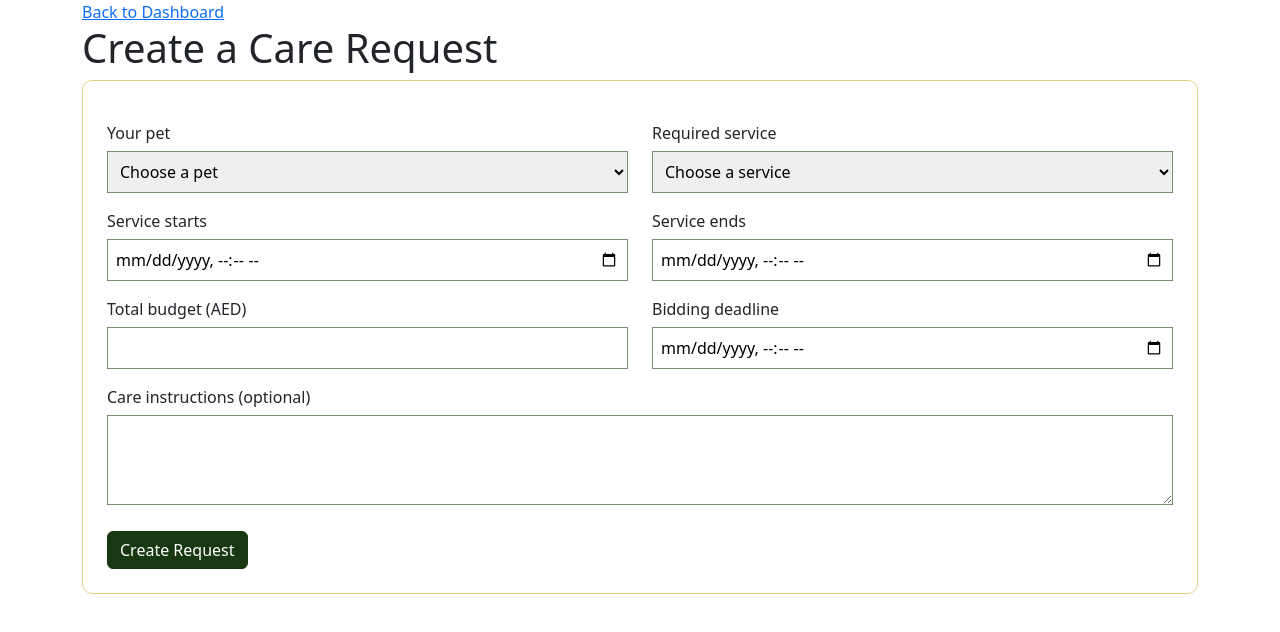
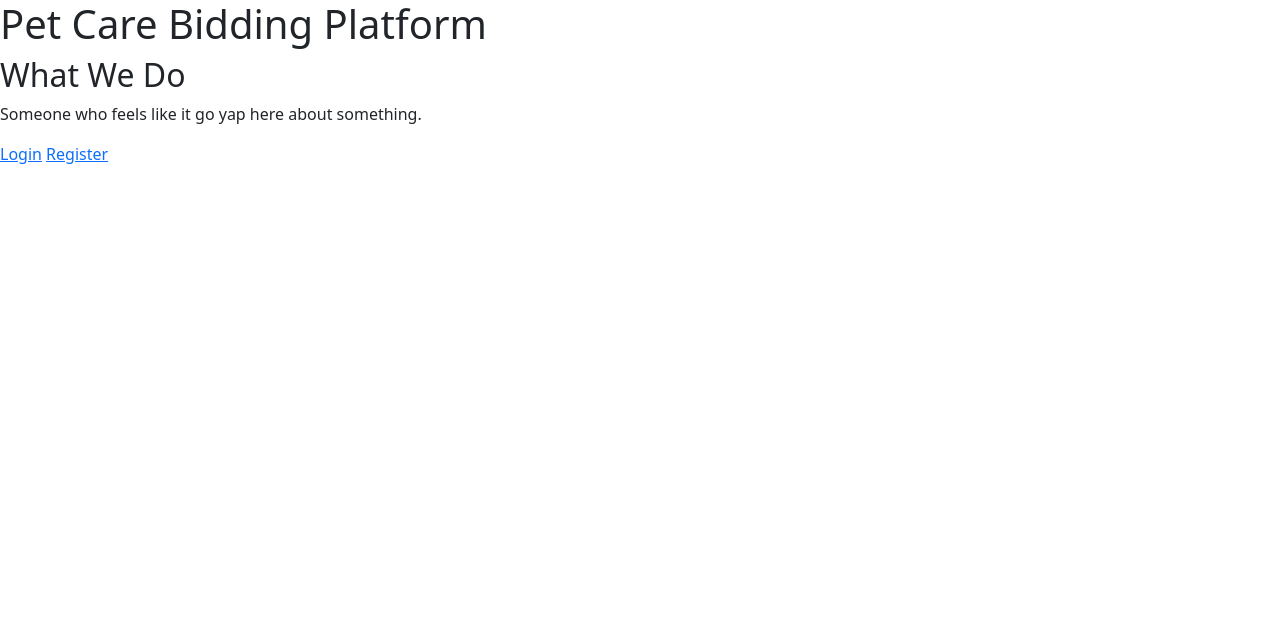
Before and after one commit to TauhidSyed/Pet_Care_Bidding_Platform, a plain HTML site: page index.html in a window 1280 px wide. Drawn offline with nearby package versions, Linux system fonts and the light colour scheme.

Commit message:
Restore landing page in index html

```diff
--- a/index.html
+++ b/index.html
@@ -11,97 +11,25 @@
     <link rel="stylesheet" href="styles.css" />
   </head>
   <body>
-    <main class="container">
-      <a href="owner-dashboard.html">Back to Dashboard</a>
+    <!-- EXTRA 1A:
+            We could separate the register links, like "Im a Pet Owner" and "Im a Care Provider", and if possible make that
+            toggle a variable from either 0 or 1, which could toggle the form on registration.
+            (Read the comment on registration to understand)
 
-      <h1>Create a Care Request</h1>
-
-      <form id="create-request-form">
-        <div class="row">
-          <div class="col-12 col-md-6">
-            <label for="pet">Your pet</label><br />
-            <select id="pet" name="petId" required>
-              <option value="">Choose a pet</option>
-              <option value="1">Max — Dog</option>
-              <option value="2">Luna — Cat</option>
-            </select>
-          </div>
-
-          <div class="col-12 col-md-6">
-            <label for="service">Required service</label><br />
-            <select id="service" name="service" required>
-              <option value="">Choose a service</option>
-              <option value="sitting">Pet sitting</option>
-              <option value="walking">Pet walking</option>
-              <option value="feeding">Pet feeding</option>
-            </select>
-          </div>
-        </div>
-
-        <div class="row">
-          <div class="col-12 col-md-6">
-            <label for="start-date">Service starts</label><br />
-            <input
-              type="datetime-local"
-              id="start-date"
-              name="startDate"
-              required
-            />
-          </div>
-
-          <div class="col-12 col-md-6">
-            <label for="end-date">Service ends</label><br />
-            <input
-              type="datetime-local"
-              id="end-date"
-              name="endDate"
-              required
-            />
-          </div>
-        </div>
-
-        <div class="row">
-          <div class="col-12 col-md-6">
-            <label for="budget">Total budget (AED)</label><br />
-            <input
-              type="number"
-              id="budget"
-              name="budget"
-              min="0.01"
-              step="0.01"
-              required
-            />
-          </div>
-
-          <div class="col-12 col-md-6">
-            <label for="deadline">Bidding deadline</label><br />
-            <input
-              type="datetime-local"
-              id="deadline"
-              name="deadline"
-              required
-            />
-          </div>
-        </div>
-
-        <div class="row">
-          <div class="col-12">
-            <label for="instructions"> Care instructions (optional) </label
-            ><br />
-            <textarea id="instructions" name="instructions" rows="3"></textarea>
-          </div>
-        </div>
-
-        <div class="row">
-          <div class="col-12">
-            <button type="submit" class="btn btn-primary">
-              Create Request
-            </button>
-          </div>
-        </div>
-      </form>
-    </main>
-
-    <script src="script.js"></script>
+            EXTRA 5 (Might be annoying to implement):
+            Could do a "Check Available Requests" as a sort of teaser so potential care providers can see available requests,
+            this would link to /browse-requests.html, but when they click the button to view the request, they first have to make
+            an account (since they haven't yet), so it would take them to /register.html, then it would take them to
+            /request-details.html?id=XXXX to actually view the request details.
+        -->
+    <h1 class="" id="">Pet Care Bidding Platform</h1>
+    <h2 class="" id="">What We Do</h2>
+    <p class="" id="">Someone who feels like it go yap here about something.</p>
+    <nav class="" id="">
+      <!-- Navbar implementation, maybe bring it to the top like lab 3 -->
+      <a class="" id="" href="/login.html">Login</a>
+      <a class="" id="" href="/register.html">Register</a>
+    </nav>
+    <script></script>
   </body>
 </html>
```
